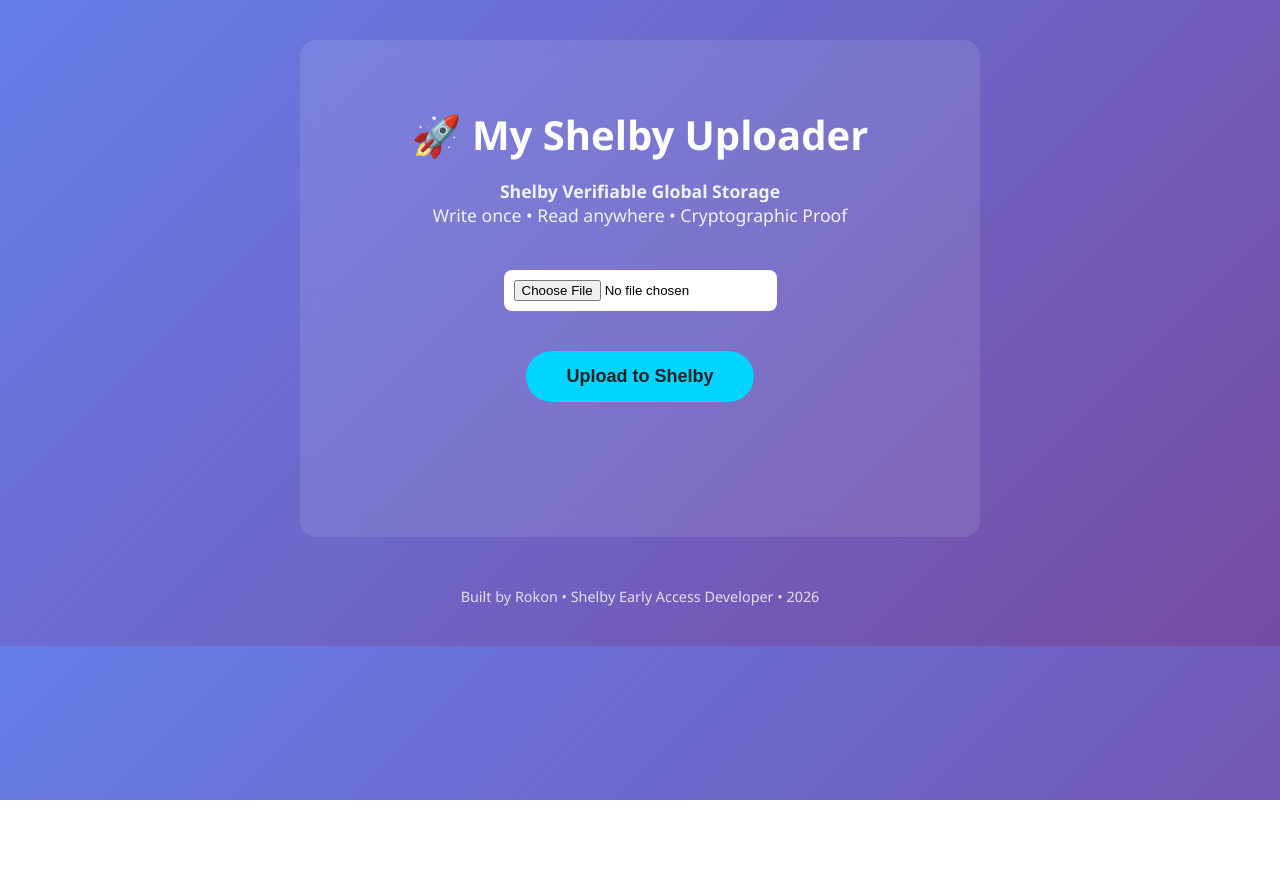
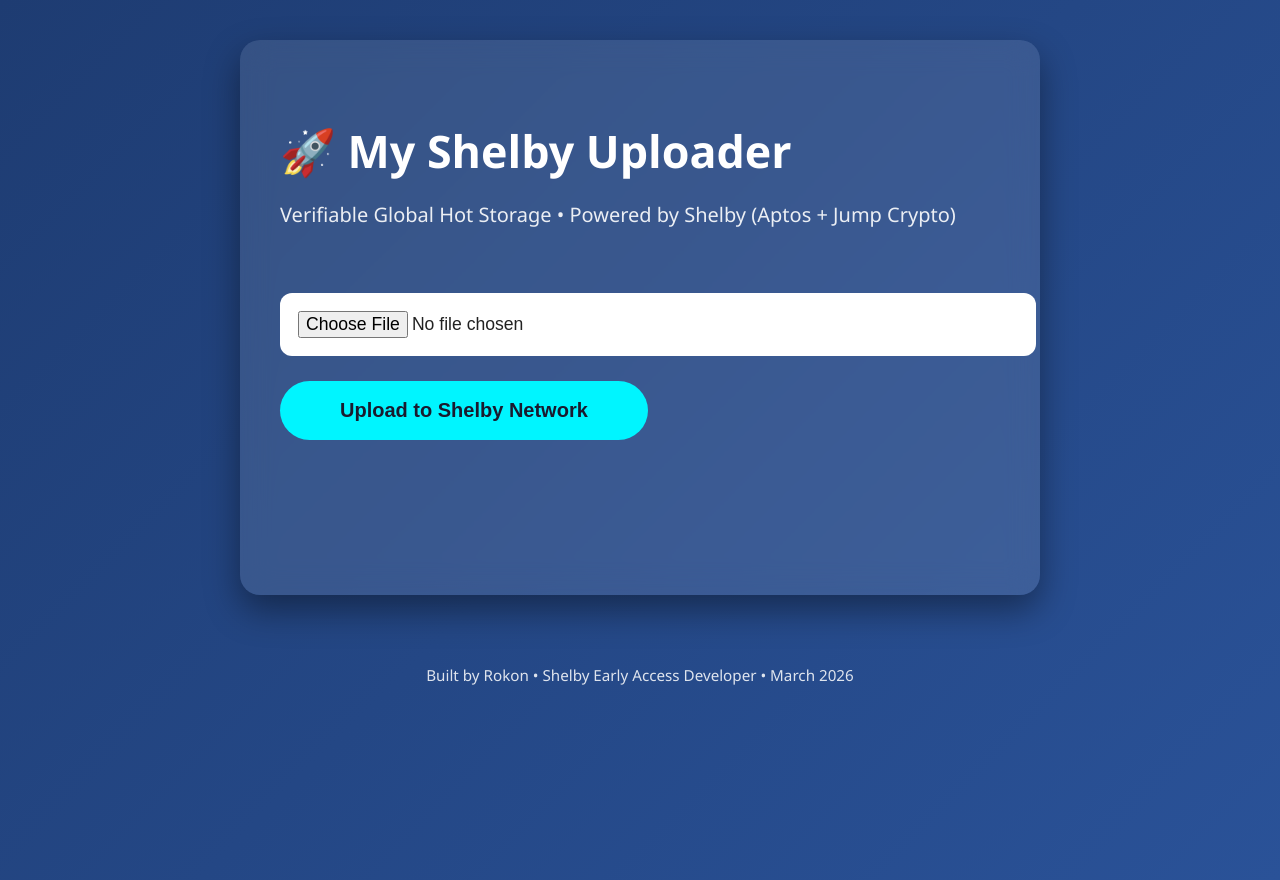
Before and after one commit to rokonislam1520/my-shelby-uploader, a website: page index.html in a window 1280 px wide. Before the commit the page ends 800 px from the top, so only its background shows below. Drawn offline with Linux system fonts and the light colour scheme.

Commit message:
Update index.html

```diff
--- a/index.html
+++ b/index.html
@@ -3,73 +3,90 @@
 <head>
   <meta charset="UTF-8">
   <meta name="viewport" content="width=device-width, initial-scale=1.0">
-  <title>My Shelby Uploader</title>
+  <title>My Shelby Uploader - Verifiable Storage</title>
   <style>
     body {
       font-family: 'Segoe UI', Arial, sans-serif;
-      text-align: center;
-      padding: 40px;
-      background: linear-gradient(135deg, #667eea 0%, #764ba2 100%);
+      margin: 0;
+      padding: 40px 20px;
+      background: linear-gradient(135deg, #1e3c72 0%, #2a5298 100%);
       color: white;
-      margin: 0;
+      min-height: 100vh;
     }
     .container {
-      max-width: 600px;
+      max-width: 720px;
       margin: 0 auto;
       background: rgba(255,255,255,0.1);
-      padding: 40px;
-      border-radius: 16px;
-      backdrop-filter: blur(10px);
+      padding: 50px 40px;
+      border-radius: 20px;
+      box-shadow: 0 15px 35px rgba(0,0,0,0.4);
+      backdrop-filter: blur(15px);
     }
-    h1 { font-size: 2.5em; margin-bottom: 10px; }
-    p { font-size: 1.1em; opacity: 0.9; }
+    h1 { font-size: 2.8em; margin-bottom: 8px; }
+    .subtitle { font-size: 1.25em; opacity: 0.9; margin-bottom: 40px; }
     input[type="file"] {
+      width: 100%;
+      padding: 18px;
+      background: white;
+      color: #222;
+      border: none;
+      border-radius: 12px;
       margin: 25px 0;
-      padding: 10px;
-      background: white;
-      color: black;
-      border-radius: 8px;
+      font-size: 1.1em;
     }
     button {
-      padding: 15px 40px;
-      font-size: 18px;
-      background: #00d4ff;
-      color: #222;
+      padding: 18px 60px;
+      font-size: 1.25em;
+      font-weight: bold;
+      background: #00f5ff;
+      color: #1a1a2e;
       border: none;
       border-radius: 50px;
       cursor: pointer;
-      font-weight: bold;
-      margin: 15px;
+      transition: 0.3s;
     }
-    button:hover { background: #00ffcc; transform: scale(1.05); }
-    #status { margin: 25px 0; font-size: 1.2em; min-height: 30px; }
+    button:hover {
+      background: #00ffcc;
+      transform: translateY(-4px);
+    }
+    #status {
+      margin: 30px 0;
+      font-size: 1.35em;
+      font-weight: 600;
+      min-height: 45px;
+    }
     #result {
+      display: none;
       margin-top: 30px;
-      padding: 25px;
-      background: rgba(255,255,255,0.15);
-      border-radius: 12px;
+      padding: 30px;
+      background: rgba(255,255,255,0.18);
+      border-radius: 16px;
       text-align: left;
-      display: none;
+      line-height: 1.7;
     }
-    .footer { margin-top: 50px; font-size: 0.9em; opacity: 0.8; }
+    .footer {
+      margin-top: 70px;
+      text-align: center;
+      font-size: 0.95em;
+      opacity: 0.85;
+    }
   </style>
 </head>
 <body>
   <div class="container">
     <h1>🚀 My Shelby Uploader</h1>
-    <p><strong>Shelby Verifiable Global Storage</strong><br>
-    Write once • Read anywhere • Cryptographic Proof</p>
+    <p class="subtitle">Verifiable Global Hot Storage • Powered by Shelby (Aptos + Jump Crypto)</p>
 
-    <input type="file" id="fileInput" accept="image/*,video/*,.pdf">
+    <input type="file" id="fileInput" accept="image/*,video/*,.pdf,.txt">
     <br>
-    <button onclick="uploadFile()">Upload to Shelby</button>
+    <button onclick="uploadFile()">Upload to Shelby Network</button>
 
     <div id="status"></div>
     <div id="result"></div>
   </div>
 
   <div class="footer">
-    Built by Rokon • Shelby Early Access Developer • 2026
+    Built by Rokon • Shelby Early Access Developer • March 2026
   </div>
 
   <script>
@@ -83,27 +100,25 @@
         return;
       }
 
-      status.innerHTML = "⏳ Uploading to Shelby Network...";
+      status.textContent = "⏳ Uploading to Shelby Global Network...";
       result.style.display = "none";
 
-      // Demo mode (real e Shelby SDK boshabo)
       setTimeout(() => {
-        status.innerHTML = "✅ Successfully uploaded to Shelby!";
+        status.innerHTML = "✅ Successfully stored on Shelby!";
 
         result.innerHTML = `
-          <h3>Upload Details</h3>
+          <h3>📤 Upload Details</h3>
           <p><strong>File:</strong> ${file.name}</p>
           <p><strong>Size:</strong> ${(file.size / (1024*1024)).toFixed(2)} MB</p>
-          <p><strong>Type:</strong> ${file.type || 'Unknown'}</p>
-          <p><strong>Status:</strong> Stored on Shelby Global Network</p>
-          <p><strong>Feature:</strong> Cryptographic proof available on read</p>
+          <p><strong>Storage:</strong> Shelby Verifiable Hot Storage</p>
+          <p><strong>Network:</strong> Single global namespace (Aptos powered)</p>
+          <p><strong>Key Benefit:</strong> Cryptographic proof for every future read</p>
           <hr>
-          <p><strong>Note:</strong> This is demo mode.<br>
-          Real upload + proof er jonno Shelby Early Access API key use korte hobe.</p>
-          <p><a href="https://developers.shelby.xyz" target="_blank" style="color:#00ffcc;">Get Early Access →</a></p>
+          <p><strong>Real Shelby Integration:</strong> Early Access API key + SDK needed for production upload.</p>
+          <p><a href="https://developers.shelby.xyz" target="_blank">Join Early Access →</a></p>
         `;
         result.style.display = "block";
-      }, 1500);
+      }, 1600);
     }
   </script>
 </body>
```
